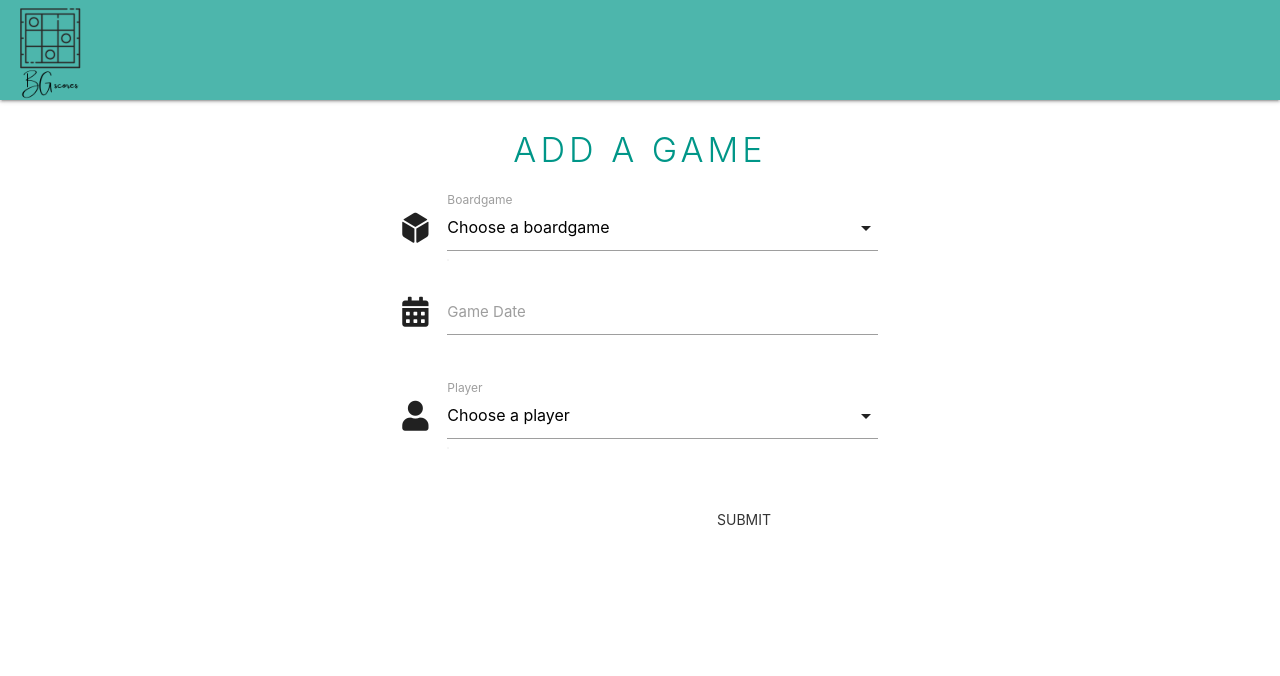
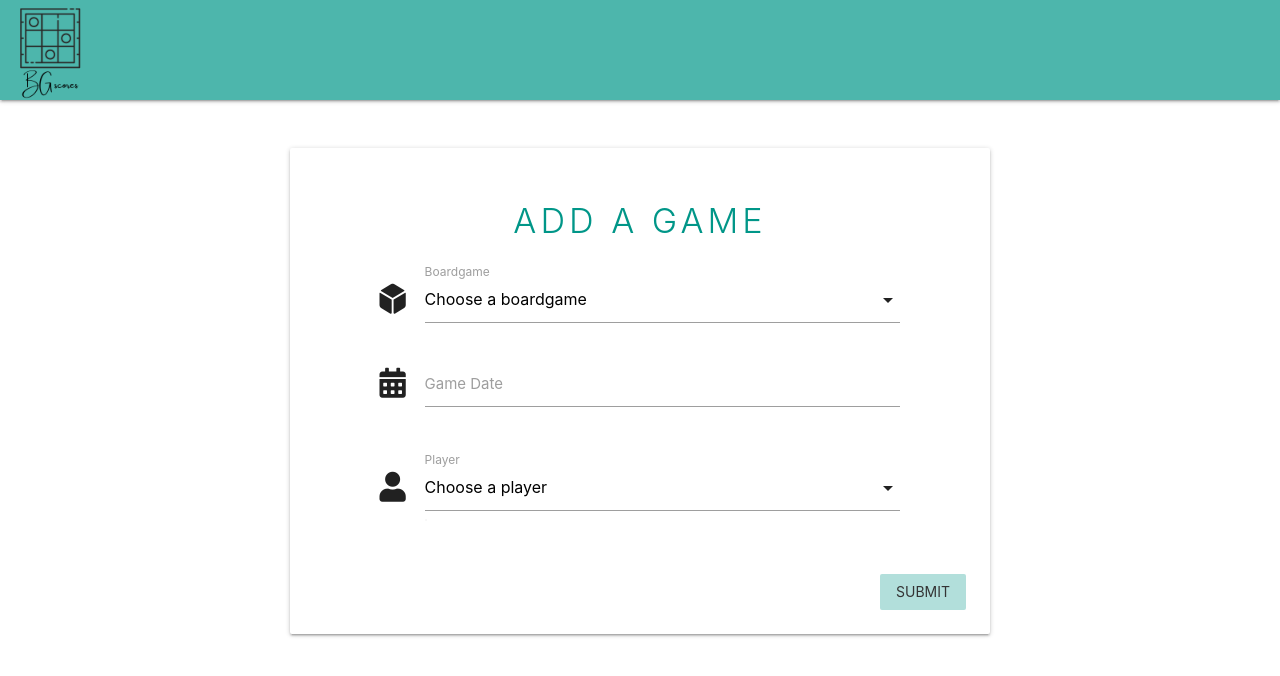
Before and after one commit to gladys-pascual/bg-scores, a Flask app: page /add_game in a window 1280 px wide. Shown: the top 676 px of the page. Run offline with Flask 2, Linux system fonts and the light colour scheme; data that the repository does not hold is empty; some libraries are stand-ins or nearby versions.

Commit message:
Style home and play a game page

```diff
--- a/app.py
+++ b/app.py
@@ -54,6 +54,21 @@ def mapGame(game):
             if str(p["_id"]) == bg_player["player"]:
                 bg_player["player_name"] = p["player"]
     return game
+
+
+# Function that creates the players_scores array
+# that will be added to the database
+def mapPlayersScores():
+    scores = request.form.getlist("score")
+    players = request.form.getlist("player")
+    players_scores = []
+    for i in range(len(scores)):
+        players_scores.append({
+            "player": players[i],
+            "score": scores[i],
+            "isWinner": max(scores) == scores[i]
+        })
+    return players_scores
 
 
 @app.route("/")
@@ -124,20 +139,6 @@ def logout():
     session.pop("user")
     return redirect(url_for("login"))
 
-# Function that creates the players_scores array
-# that will be added to the database
-def mapPlayersScores():
-    scores = request.form.getlist("score")
-    players = request.form.getlist("player")
-    players_scores = []
-    for i in range(len(scores)):
-        players_scores.append({
-            "player": players[i],
-            "score": scores[i],
-            "isWinner": max(scores) == scores[i]
-        })
-    return players_scores
-
 
 @app.route("/add_game", methods=["GET", "POST"])
 def add_game():
@@ -153,14 +154,9 @@ def add_game():
         flash("Game added sucessfully!")
         return redirect(url_for("get_games"))
 
-    players = list(mongo.db.players.find())
-    boardgames = list(mongo.db.boardgames.find())
+    players = list(mongo.db.players.find().sort("player", 1))
+    boardgames = list(mongo.db.boardgames.find().sort("boardgame", 1))
     return render_template("add_game.html", players=map(mapPlayer, players), boardgames=map(mapBoardgame, boardgames))
-
-
-@app.route("/edit_game", methods=["GET", "POST"])
-def edit_game():
-    return redirect(url_for("get_games"))
 
 
 if __name__ == "__main__":
--- a/static/css/style.css
+++ b/static/css/style.css
@@ -1,3 +1,18 @@
+*{
+  box-sizing: border-box;
+}
+
+/* Show Arrows From Input Number  */
+input::-webkit-outer-spin-button,
+input::-webkit-inner-spin-button {
+  opacity: 1;
+  height: 20px;
+}
+input[type=number] {
+  opacity: 1;
+
+}
+
 /*********** Reusable styles  *************/
 /* Custom animations */
 @keyframes logo-bounce-animation {
@@ -29,29 +44,16 @@
 }
 
 /* General */
+body {
+  overflow-x: hidden; /* Hide scrollbars */
+}
+
 .sr-only {
   display: none;
 }
 
 .fa-icon {
   padding-left: 4px;
-}
-
-.modal-button-wrapper{
-  display:flex;
-  margin: 5vh;
-  justify-content: center;
-}
-
-.modal-button-icon{
-  padding-left: 8px;
-}
-
-.modal-button{
-  font-weight: 300;
-  letter-spacing: 1px;
-  display: flex;
-  align-items: center;
 }
 
 .edit-btn, .delete-btn{
@@ -217,6 +241,17 @@ a:-webkit-any-link:focus-visible {
 }
 
 /* add games */
+.add-game-wrapper{
+  display: flex;
+  justify-content: center;
+  flex-wrap: wrap;
+  margin-top: 40px;
+}
+
+#add_game{
+  width: 700px;
+}
+
 .add-game-heading{
   padding: 8px;
 }
@@ -237,6 +272,43 @@ a:-webkit-any-link:focus-visible {
   padding-right: 8px;
 }
 
+.submit-btn-wrapper{
+  display: flex;
+  justify-content: flex-end;
+}
+
 .player-name-wrapper{
   margin-top: 12px;
 }
+
+
+
+/* Media queries */
+@media screen and (max-width: 800px) {
+  #add_game{
+    width: 500px;
+  }
+ }
+
+@media screen and (max-width: 500px) {
+  .games{
+    width: 300px;
+    margin: 10px;
+  }
+
+  #add_game{
+    width: 350px;
+  }
+
+  #select-options-cd605545-dd9e-aefb-6a0d-caa49848fe67{
+    width: 200px;
+  }
+
+  .datepicker-modal {
+    max-width: 30px;
+  }
+
+  .modal .datepicker-modal .open{
+    margin: 0px;
+  }
+ }
--- a/static/js/script.js
+++ b/static/js/script.js
@@ -2,15 +2,13 @@ $(document).ready(function(){
   $(".dropdown-trigger").dropdown({coverTrigger: false, hover: true});
   $('.sidenav').sidenav({edge: "right"});
   $('.datepicker').datepicker({
-    format: " dd mmm yyyy",
+    format: "dd mmm yyyy",
     yearRange: 1,
     showClearBtn: true,
     i18n: {
       done: "Select"
     }
   });
-
-
   $('select').formSelect();
   validateMaterializeSelect();
   function validateMaterializeSelect() {
@@ -48,10 +46,10 @@ $(document).ready(function(){
 
       selectedPlayers.forEach((player) =>
         $("#selected-players").append(`
-        <div class="col s5 offset-s2 player-name-wrapper">
-	        <p class="player-name"><i class="far fa-user prefix"></i>${player}<p>
+        <div class="col s6 offset-m2 player-name-wrapper">
+	        <p class="player-name"><i class="far fa-user prefix"></i>${player}</p>
 				</div>
-        <div class="input-field col s2 score">
+        <div class="input-field col s6 m2 score">
           <input
 						id="score"
 						name="score"
--- a/templates/add_game.html
+++ b/templates/add_game.html
@@ -1,15 +1,14 @@
 {% extends "base.html" %}
 {% block content %}
-
-  <!-- Add Game Modal -->
-  <div id="add_game" class="row">
-    <form class="col s10 offset-s1 l8 offset-l2" method="POST" action="{{ url_for('add_game') }}">
+  <section class="add-game-wrapper">
+    <div id="add_game" class="card-panel">
+      <form method="POST" action="{{ url_for('add_game') }}">
         <h4 class="center add-game-heading teal-text">Add a game</h4>
         <!-- Choose a boardgame  -->
         <div class="row choose-bg">
-        <div class="input-field col s10 offset-s1">
+          <div class="input-field col s12 m10 offset-m1">
             <i class="fas fa-dice-d6 prefix"></i>
-          <select id="boardgame" name="boardgame" class="validate" required>
+            <select id="boardgame" name="boardgame" required>
               <option value="" disabled selected>Choose a boardgame</option>
               {% for boardgame in boardgames %}
                 <option value="{{ boardgame._id }}">{{ boardgame.boardgame }}</option>
@@ -21,22 +20,22 @@
 
         <!-- date picker -->
         <div class="row">
-        <div class="input-field col s10 offset-s1 small">
+          <div class="input-field col s12 m10 offset-m1 small">
             <i class="fas fa-calendar-alt prefix"></i>
             <input
               id="game_date"
               name="game_date"
               class="datepicker validate"
+              type="text"
               required
             ></input>
-          <label for="game_date">Game Date</label>
+            <label class="game-date-label" for="game_date">Game Date</label>
           </div>
         </div>
 
-
         <!-- Choose a player  -->
         <div class="row" >
-        <div id="players" class="input-field col s10 offset-s1 player">
+          <div id="players" class="input-field col s12 m10 offset-m1 player">
             <i class="fas fa-user prefix dropdown-icon"></i>
             <select multiple id="player" name="player" class="validate" required>
               <option value="" disabled>Choose a player</option>
@@ -49,14 +48,12 @@
         </div>
 
         <div class="row" id="selected-players">
+        </div>
 
-      </div>
-      <div class="row">
-        <div class="col s12 offset-s7">
-          <button type="submit" class="modal-close waves-effect waves-light btn-flat">Submit</button>
-        </div>
+        <div class="submit-btn-wrapper">
+          <button type="submit" class="modal-close waves-effect waves-light btn-flat submit-btn teal lighten-4">Submit</button>
         </div>
       </form>
     </div>
-
+  </section>
 {% endblock %}
--- a/templates/base.html
+++ b/templates/base.html
@@ -46,7 +46,7 @@
           {% endif %}
           {% if session.user %}
             <ul class="right hide-on-med-and-down header-links">
-              <li><a href="{{ url_for('get_games') }}">Home</a></li>
+              <li><a href="{{ url_for('get_games') }}" class="">Home</a></li>
               <li><a href="{{ url_for('add_game') }}">Play a Game</a></li>
               <li><a href="#">Manage Board Games</a></li>
               <li><a href="#">Manage Players</a></li>
@@ -100,7 +100,7 @@
       {% endwith %}
     </section>
 
-    <main class="container">
+    <main>
       {% block content %}
       {% endblock %}
     </main>
```
Also changed, not shown: other parts of static/css/style.css (+30 -8 lines), templates/games.html (+21 -16 lines), README.md. Lines whose indentation alone changed are shown as unchanged.
